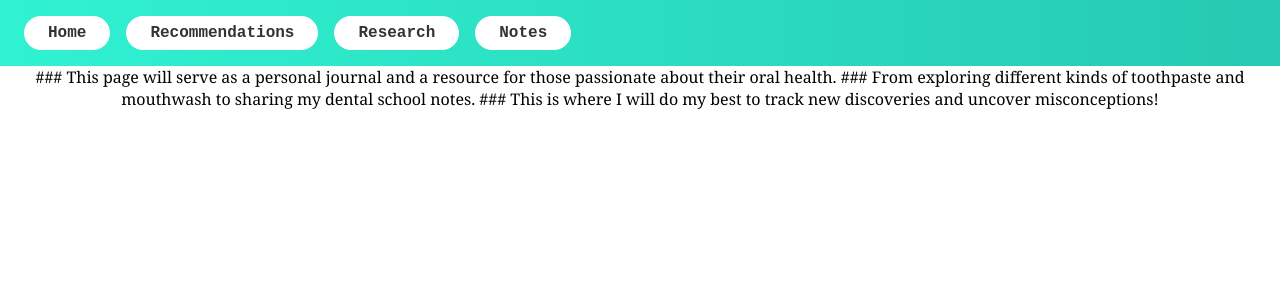
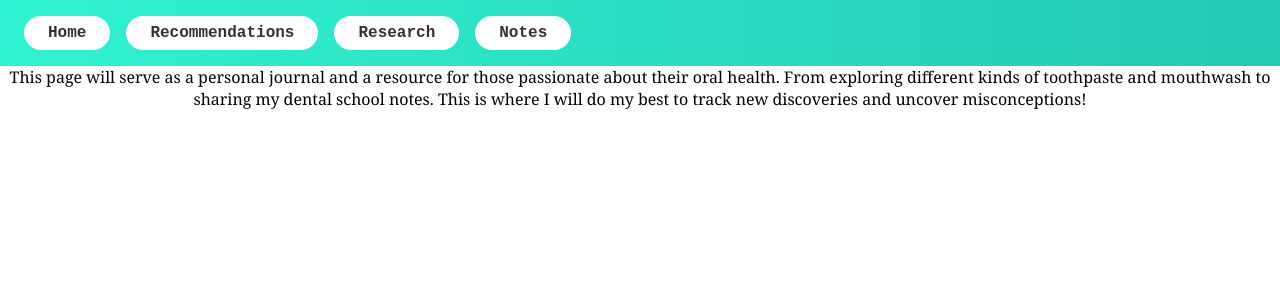
Before and after one commit to MonicaMayer33/Mouth-Notes, a Jekyll site: the page built from index.md, in a window 1280 px wide. Shown: the top 300 px of the page. Built offline with Jekyll 4.4.1, drawn with Linux system fonts in a browser that asks for light colours.

```diff
--- a/index.md
+++ b/index.md
@@ -3,7 +3,7 @@ layout: default
 title: "Welcome to Dental Atlas"
 ---
 <div class="center-text">
-### This page will serve as a personal journal and a resource for those passionate about their oral health.
-### From exploring different kinds of toothpaste and mouthwash to sharing my dental school notes.
-### This is where I will do my best to track new discoveries and uncover misconceptions!
+This page will serve as a personal journal and a resource for those passionate about their oral health.
+From exploring different kinds of toothpaste and mouthwash to sharing my dental school notes.
+This is where I will do my best to track new discoveries and uncover misconceptions!
 </div>
```
